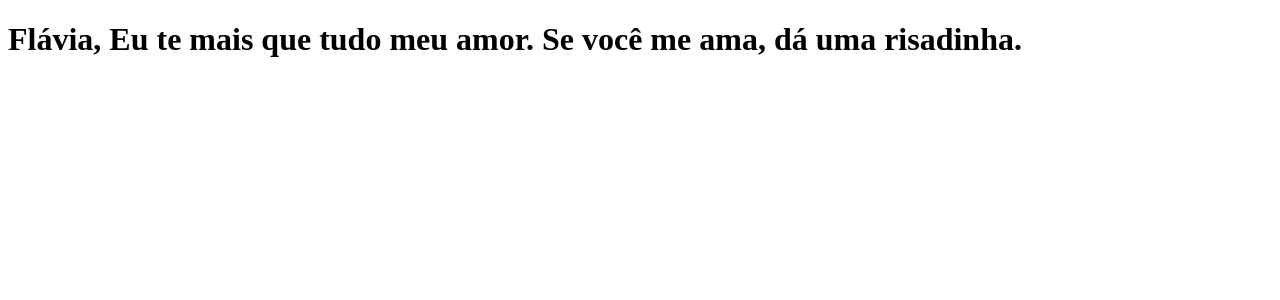
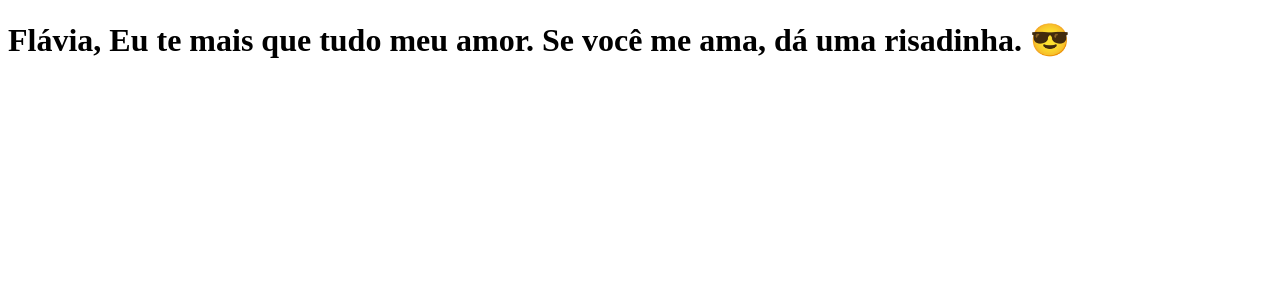
Before and after one commit to Felipe-Tomazetti/clone-tabnews, a Next.js app: page / in a window 1280 px wide. Shown: the top 300 px of the page. Built offline with nearby package versions, Linux system fonts and the light colour scheme.

Commit message:
modifica a frase

```diff
--- a/pages/index.js
+++ b/pages/index.js
@@ -1,5 +1,5 @@
 function Home () {
-    return <h1>Flávia, Eu te mais que tudo meu amor. Se você me ama, dá uma risadinha.</h1>
+    return <h1>Flávia, Eu te mais que tudo meu amor. Se você me ama, dá uma risadinha. 😎</h1>
 }
 
 export default Home;
```
